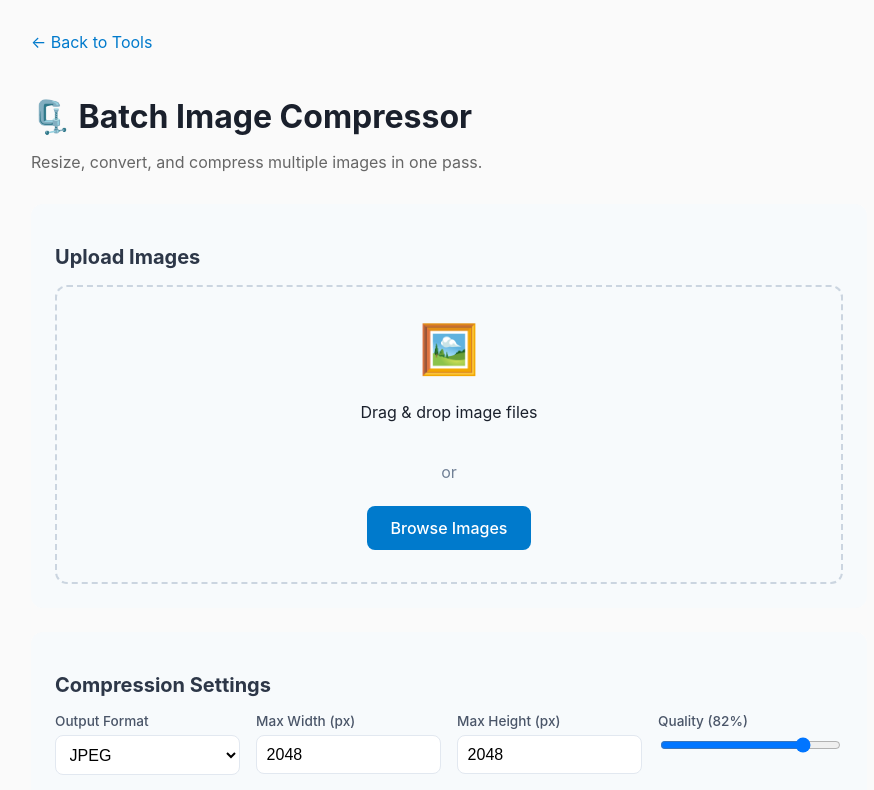
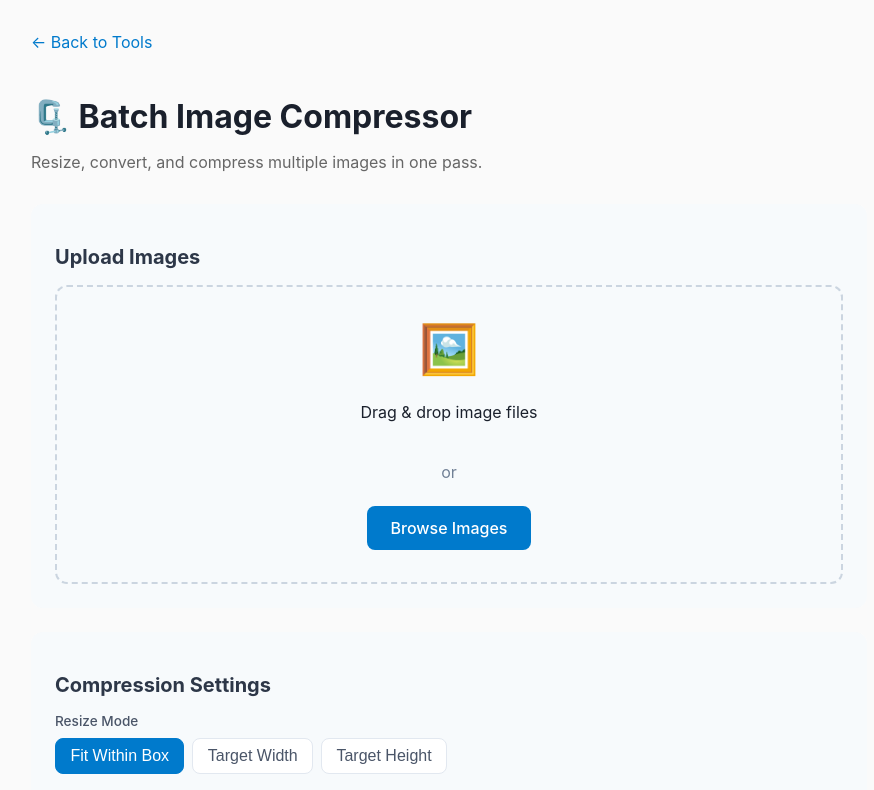
Before and after one commit to bevanjkay/tools, a SvelteKit app: page /tools/image-compressor in a window 1280 px wide. Shown: the top 790 px of the page, without its empty margins (191-1065 px from the left). Built offline with nearby package versions, Linux system fonts and the light colour scheme.

Commit message:
Improve compressor feedback flow and add resize mode controls

```diff
--- a/src/routes/tools/image-compressor/+page.svelte
+++ b/src/routes/tools/image-compressor/+page.svelte
@@ -4,6 +4,7 @@
 	import { onDestroy } from "svelte";
 
 	type OutputFormat = "jpeg" | "png" | "webp";
+	type ResizeMode = "fit-box" | "target-width" | "target-height";
 
 	type SourceImage = {
 		file: File;
@@ -33,6 +34,7 @@
 	let processedCount = $state(0);
 
 	let outputFormat = $state<OutputFormat>("jpeg");
+	let resizeMode = $state<ResizeMode>("fit-box");
 	let maxWidth = $state(2048);
 	let maxHeight = $state(2048);
 	let quality = $state(82);
@@ -42,6 +44,11 @@
 	const originalTotalBytes = $derived(sourceImages.reduce((sum, item) => sum + item.file.size, 0));
 	const processedTotalBytes = $derived(processedImages.reduce((sum, item) => sum + item.blob.size, 0));
 	const hasResults = $derived(processedImages.length > 0);
+	const progressPercent = $derived(
+		sourceImages.length > 0
+			? Math.min(100, Math.round((processedCount / sourceImages.length) * 100))
+			: 0,
+	);
 	const sizeDeltaPercent = $derived(
 		originalTotalBytes > 0
 			? ((processedTotalBytes - originalTotalBytes) / originalTotalBytes) * 100
@@ -161,9 +168,18 @@
 	}
 
 	function buildTargetSize(width: number, height: number) {
+		let scale: number;
+		if (resizeMode === "target-width") {
+			scale = maxWidth / width;
+		}
+		else if (resizeMode === "target-height") {
+			scale = maxHeight / height;
+		}
+		else {
 			const scaleX = maxWidth / width;
 			const scaleY = maxHeight / height;
-		let scale = Math.min(scaleX, scaleY);
+			scale = Math.min(scaleX, scaleY);
+		}
 		if (!Number.isFinite(scale) || scale <= 0)
 			scale = 1;
 		if (preventUpscale)
@@ -320,6 +336,26 @@
 
 	<section class="card-section">
 		<h2>Compression Settings</h2>
+		<div class="mode-row">
+			<span class="mode-label">Resize Mode</span>
+			<div class="mode-buttons">
+				<button type="button" class="btn mode-btn" class:active={resizeMode === "fit-box"} onclick={() => {
+					resizeMode = "fit-box";
+				}}>
+					Fit Within Box
+				</button>
+				<button type="button" class="btn mode-btn" class:active={resizeMode === "target-width"} onclick={() => {
+					resizeMode = "target-width";
+				}}>
+					Target Width
+				</button>
+				<button type="button" class="btn mode-btn" class:active={resizeMode === "target-height"} onclick={() => {
+					resizeMode = "target-height";
+				}}>
+					Target Height
+				</button>
+			</div>
+		</div>
 		<div class="settings-grid">
 			<div class="setting-group">
 				<label for="format">Output Format</label>
@@ -329,14 +365,18 @@
 					{/each}
 				</select>
 			</div>
+			{#if resizeMode !== "target-height"}
 				<div class="setting-group">
-				<label for="maxWidth">Max Width (px)</label>
+					<label for="maxWidth">{resizeMode === "target-width" ? "Target Width (px)" : "Max Width (px)"}</label>
 					<input id="maxWidth" type="number" min="64" max="12000" bind:value={maxWidth} />
 				</div>
+			{/if}
+			{#if resizeMode !== "target-width"}
 				<div class="setting-group">
-				<label for="maxHeight">Max Height (px)</label>
+					<label for="maxHeight">{resizeMode === "target-height" ? "Target Height (px)" : "Max Height (px)"}</label>
 					<input id="maxHeight" type="number" min="64" max="12000" bind:value={maxHeight} />
 				</div>
+			{/if}
 			{#if outputFormat !== "png"}
 				<div class="setting-group">
 					<label for="quality">Quality ({quality}%)</label>
@@ -344,6 +384,15 @@
 				</div>
 			{/if}
 		</div>
+		<p class="text-muted">
+			{#if resizeMode === "fit-box"}
+				Images are resized to fit inside max width/height while preserving aspect ratio.
+			{:else if resizeMode === "target-width"}
+				Width is fixed and height is auto-scaled to preserve aspect ratio.
+			{:else}
+				Height is fixed and width is auto-scaled to preserve aspect ratio.
+			{/if}
+		</p>
 		<label class="checkbox-label">
 			<input type="checkbox" bind:checked={preventUpscale} />
 			<span>Prevent upscaling small images</span>
@@ -366,7 +415,48 @@
 		</button>
 	</section>
 
-	{#if sourceImages.length > 0}
+	{#if sourceImages.length > 0 || hasResults || processing}
+		<section class="card-section status-panel" aria-live="polite">
+			<div class="status-header">
+				<h2>Compression Status</h2>
+				<span class="status-pill" class:status-ready={hasResults && !processing} class:status-active={processing}>
+					{#if processing}
+						Processing
+					{:else if hasResults}
+						Ready
+					{:else}
+						Waiting
+					{/if}
+				</span>
+			</div>
+			{#if processing}
+				<p class="status-text">Processing {processedCount} of {sourceImages.length} images...</p>
+			{:else if hasResults}
+				<p class="status-text">Complete: {processedImages.length} files are ready for download.</p>
+			{:else}
+				<p class="status-text">Adjust settings and run compression.</p>
+			{/if}
+			<div class="progress-track">
+				<div class="progress-fill" style="width: {processing ? progressPercent : hasResults ? 100 : 0}%;"></div>
+			</div>
+			<div class="progress-meta text-muted">
+				<span>{processing ? `${progressPercent}%` : hasResults ? "100%" : "0%"}</span>
+				{#if hasResults}
+					<span>{formatBytes(originalTotalBytes)} → {formatBytes(processedTotalBytes)}</span>
+				{/if}
+			</div>
+			{#if hasResults}
+				<div class="status-actions">
+					<button class="btn btn-primary" type="button" onclick={downloadZip} disabled={processing}>
+						📦 Download ZIP
+					</button>
+					<a href="#results" class="btn btn-link">View Previews ↓</a>
+				</div>
+			{/if}
+		</section>
+	{/if}
+
+	{#if sourceImages.length > 0 && !processing && !hasResults}
 		<section class="card-section">
 			<h2>Source Files</h2>
 			<div class="stats-grid">
@@ -394,7 +484,7 @@
 	{/if}
 
 	{#if hasResults}
-		<section class="card-section">
+		<section class="card-section" id="results">
 			<h2>Results</h2>
 			<div class="stats-grid">
 				<div class="stat-card">
@@ -457,6 +547,43 @@
 		margin-bottom: 1rem;
 	}
 
+	.mode-row {
+		display: flex;
+		flex-direction: column;
+		gap: 0.6rem;
+		margin-bottom: 1rem;
+	}
+
+	.mode-label {
+		font-size: 0.85rem;
+		font-weight: 500;
+		color: #4a5568;
+	}
+
+	.mode-buttons {
+		display: flex;
+		flex-wrap: wrap;
+		gap: 0.5rem;
+	}
+
+	.mode-btn {
+		background: white;
+		border: 1px solid #e2e8f0;
+		color: #4a5568;
+		padding: 0.5rem 0.9rem;
+	}
+
+	.mode-btn:hover {
+		border-color: #007acc;
+		color: #007acc;
+	}
+
+	.mode-btn.active {
+		background: #007acc;
+		border-color: #007acc;
+		color: white;
+	}
+
 	.setting-group {
 		display: flex;
 		flex-direction: column;
@@ -467,6 +594,83 @@
 		margin-top: 1rem;
 		display: flex;
 		justify-content: flex-end;
+	}
+
+	.status-panel {
+		display: flex;
+		flex-direction: column;
+		gap: 0.75rem;
+	}
+
+	.status-header {
+		display: flex;
+		align-items: center;
+		justify-content: space-between;
+		gap: 1rem;
+	}
+
+	.status-header h2 {
+		margin: 0;
+	}
+
+	.status-pill {
+		font-size: 0.75rem;
+		font-weight: 600;
+		padding: 0.25rem 0.6rem;
+		border-radius: 999px;
+		color: #4a5568;
+		background: #edf2f7;
+	}
+
+	.status-pill.status-active {
+		background: #e6fffa;
+		color: #0f766e;
+	}
+
+	.status-pill.status-ready {
+		background: #f0fff4;
+		color: #276749;
+	}
+
+	.status-text {
+		margin: 0;
+	}
+
+	.progress-track {
+		height: 10px;
+		border-radius: 999px;
+		background: #e2e8f0;
+		overflow: hidden;
+	}
+
+	.progress-fill {
+		height: 100%;
+		background: linear-gradient(90deg, #38b2ac, #2b6cb0);
+		transition: width 0.2s ease;
+	}
+
+	.progress-meta {
+		display: flex;
+		align-items: center;
+		justify-content: space-between;
+		gap: 1rem;
+		font-size: 0.85rem;
+	}
+
+	.status-actions {
+		display: flex;
+		flex-wrap: wrap;
+		gap: 0.75rem;
+	}
+
+	.btn-link {
+		text-decoration: none;
+		background: #edf2f7;
+		color: #2d3748;
+	}
+
+	.btn-link:hover {
+		background: #e2e8f0;
 	}
 
 	.checkbox-label {
@@ -539,4 +743,11 @@
 		padding: 1rem 2rem;
 		font-size: 1.1rem;
 	}
+
+	@media (max-width: 600px) {
+		.progress-meta {
+			flex-direction: column;
+			align-items: flex-start;
+		}
+	}
 </style>
```
Lines whose indentation alone changed are shown as unchanged.
